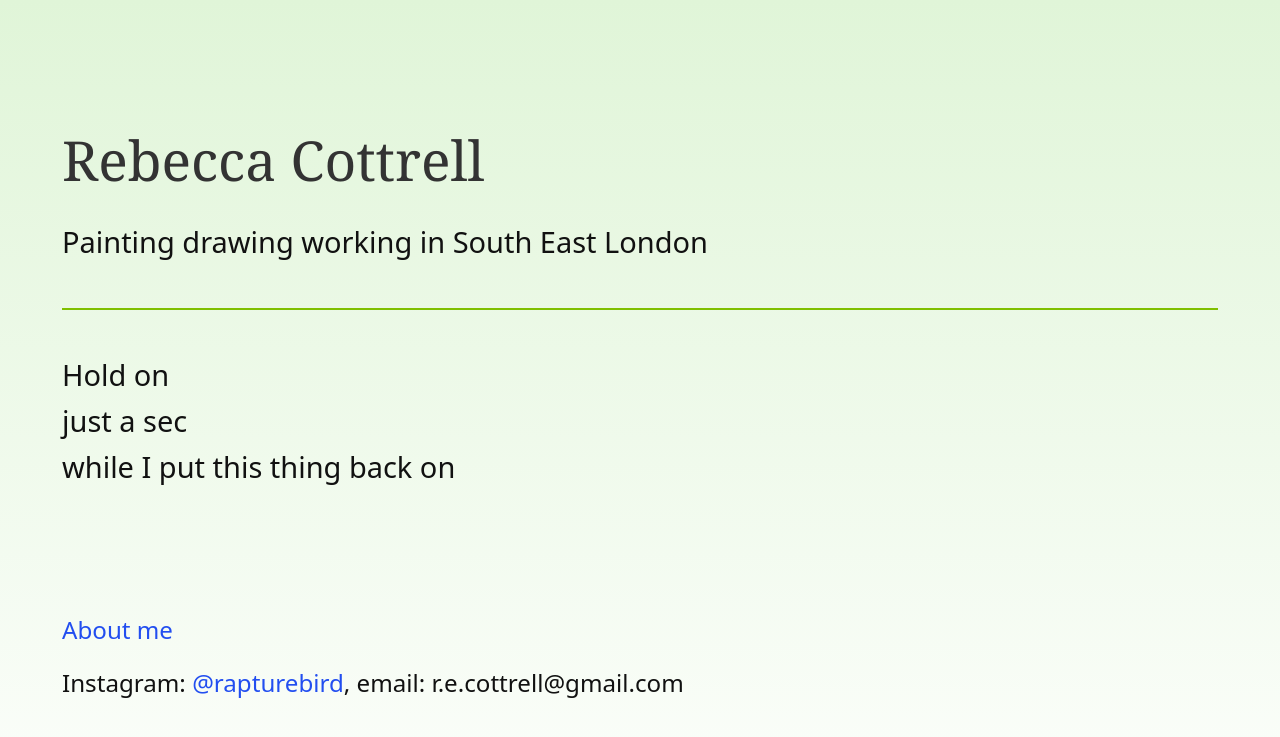
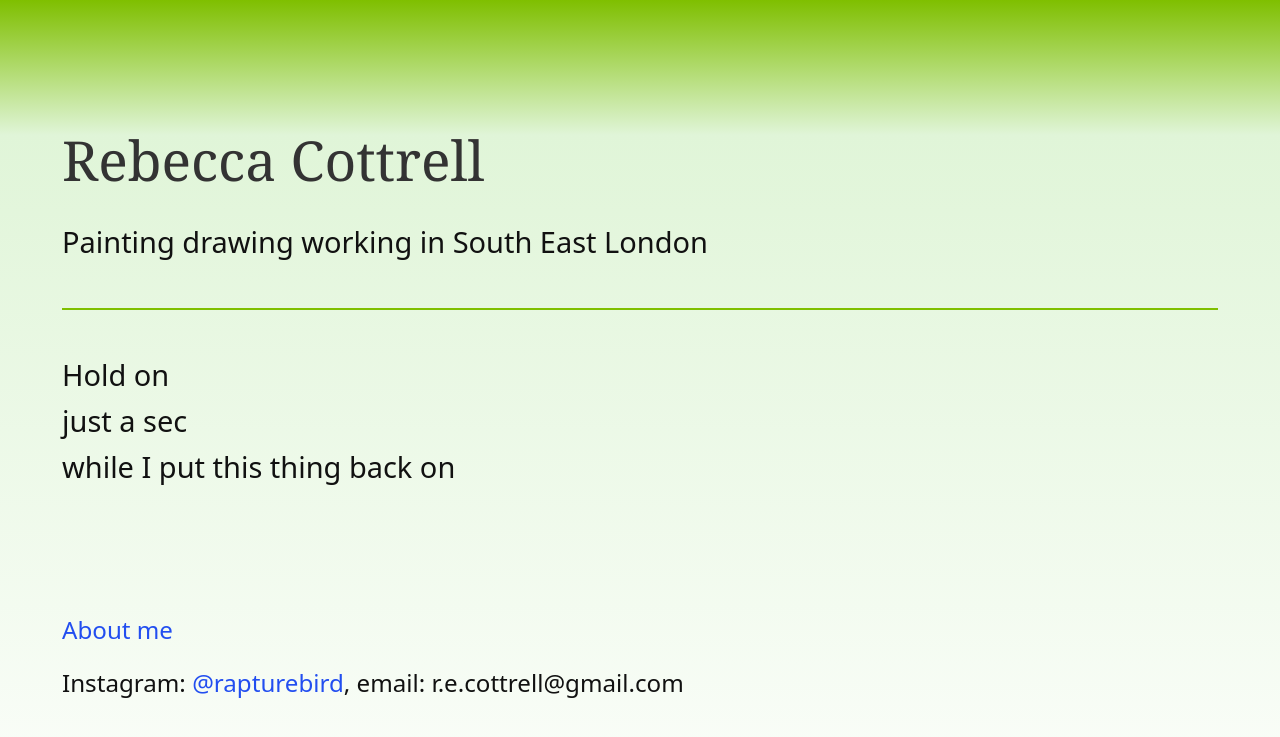
Before and after one commit to rivalee/rivalee.github.io, a Jekyll site: the page built from index.html, in a window 1280 px wide. Shown: the top 737 px of the page. Built offline with Jekyll 4.4.1, drawn with Linux system fonts in a browser that asks for light colours; some web fonts are replaced.

Commit message:
Create punchy green gradient with quick fade
- Saturated lime green (#7FBF00) at top
- Quickly fades to pale green at 15%
- Then gradually transitions to white
- Gives visual punch while maintaining elegance

Co-authored-by: Copilot <223556219+Copilot@users.noreply.github.com>

```diff
--- a/_sass/minima/custom-styles.scss
+++ b/_sass/minima/custom-styles.scss
@@ -17,7 +17,7 @@ h1, h2, h3 {
 
 body.about-page,
 body.index-page {
-  background: linear-gradient(180deg, #E0F5D8 0%, #ffffff 100%) !important;
+  background: linear-gradient(180deg, #7FBF00 0%, #E0F5D8 15%, #ffffff 100%) !important;
 }
 
 hr {
```
